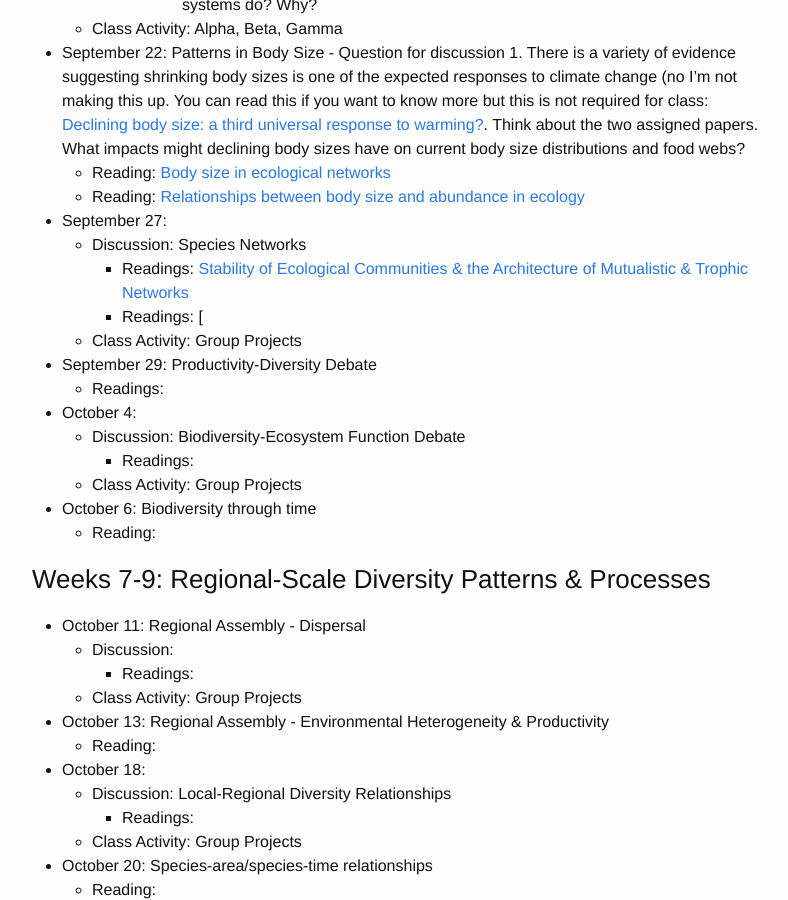
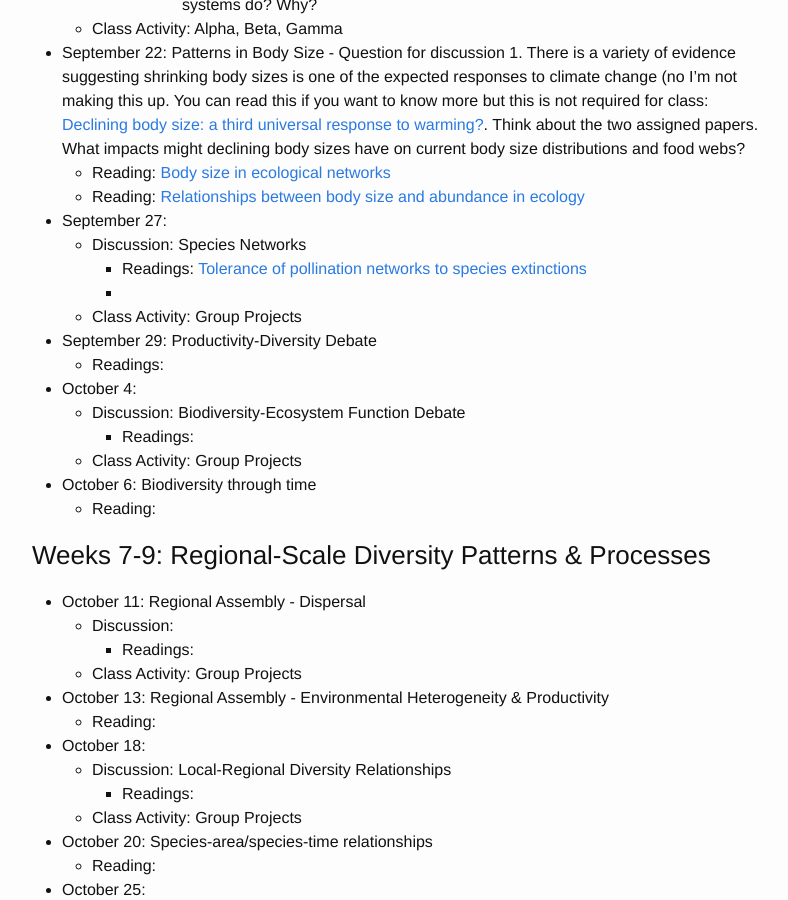
Before and after one commit to skmorgane/biodiversity-course, a Jekyll site: the page built from schedule.md, in a window 1280 px wide and 900 px high, scrolled down 3146 px. Shown: the whole window, without its empty margins (238-1026 px from the left). Built offline with Jekyll 4.4.1, drawn with Linux system fonts in a browser that asks for light colours.

Commit message:
Add & remove network papers

```diff
--- a/schedule.md
+++ b/schedule.md
@@ -103,8 +103,8 @@ Tuesdays are often a split between class activity and discussion, thus there are
 
 * September 27:
     * Discussion: Species Networks
-         * Readings: [Stability of Ecological Communities & the Architecture of Mutualistic & Trophic Networks](https://doi.org/10.1126/science.1188321)
-         * Readings: [
+         * Readings: [Tolerance of pollination networks to species extinctions](https://doi.org/10.1098/rspb.2004.2909)
+         *
     * Class Activity: Group Projects
 
 
```
